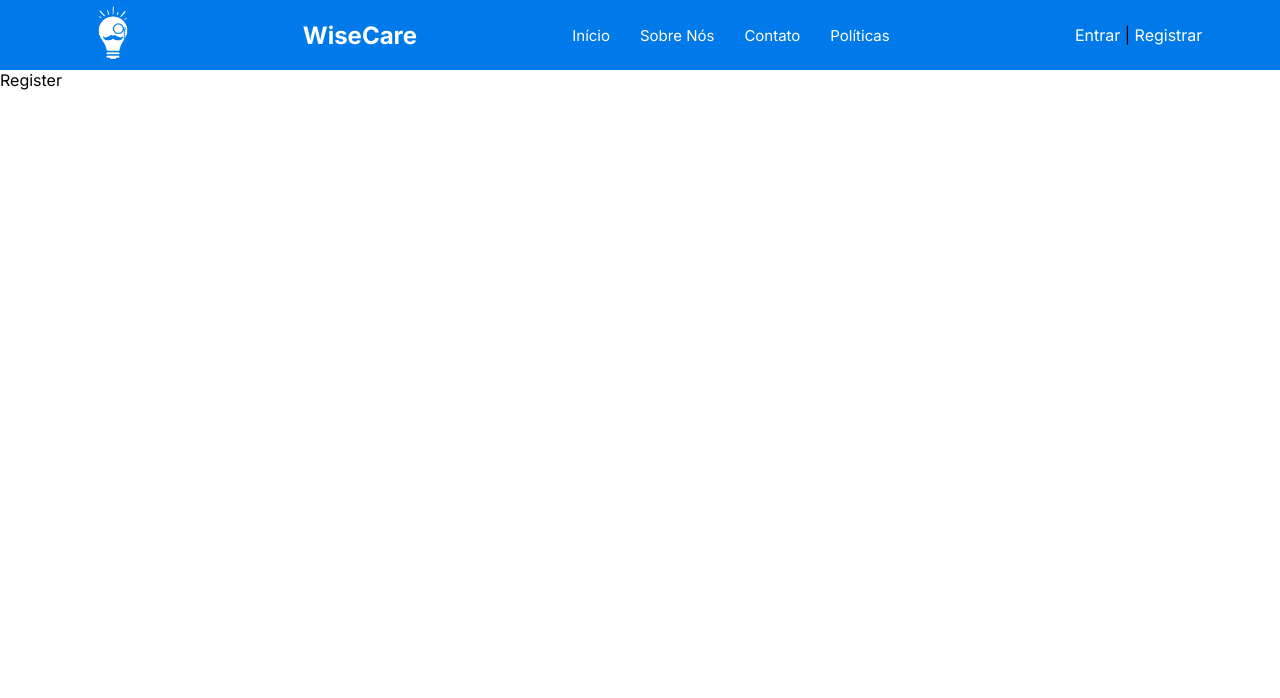
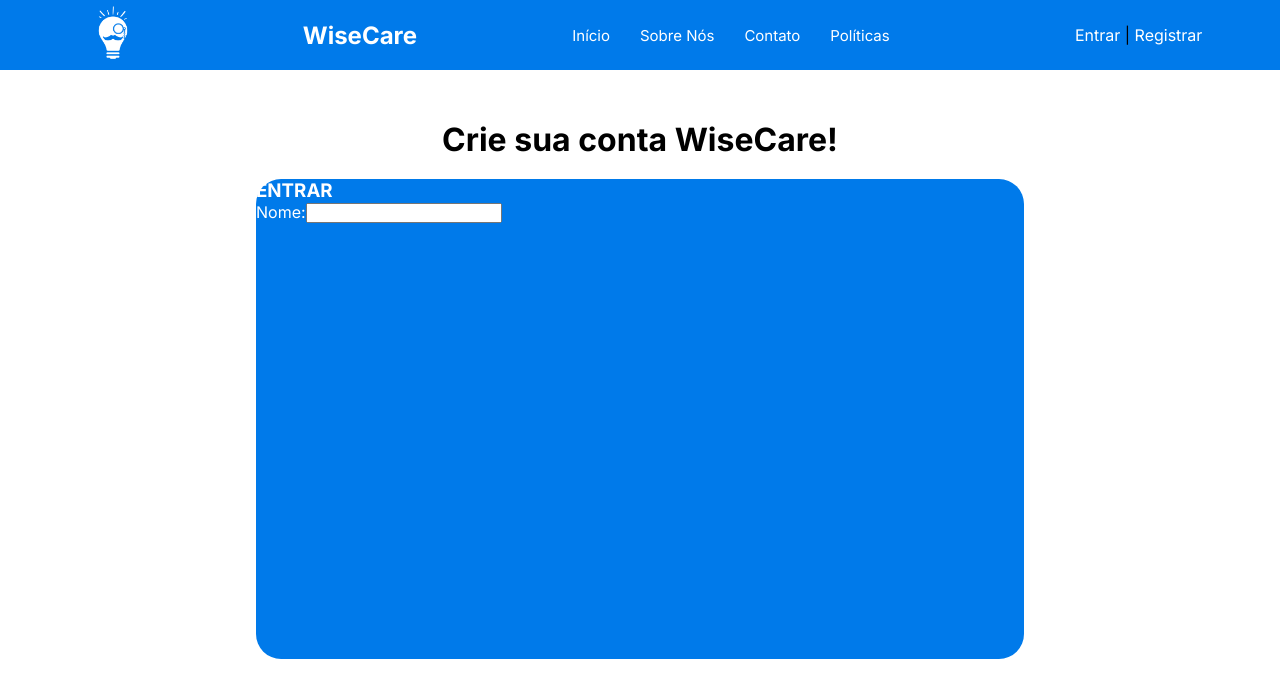
Before and after one commit to Lukareliz/wise-care, a React (Vite) app: page /register in a window 1280 px wide. Shown: the top 698 px of the page. Built offline with nearby package versions, Linux system fonts and the light colour scheme.

Commit message:
Fix: Corrected routes

```diff
--- a/src/App.css
+++ b/src/App.css
@@ -100,3 +100,15 @@
     color: white;
     cursor: pointer;
 }
+
+.register_container{
+    position: absolute;
+    left: 50%;
+    transform: translateX(-50%);
+    background-color: #007AEA;
+    width: 60%;
+    height: 60%;
+    color: white;
+    border-radius: 25px;
+    margin-top: 20px;
+}
--- a/src/App.jsx
+++ b/src/App.jsx
@@ -1,15 +1,12 @@
 import { Outlet } from 'react-router-dom'
-import NavBar from './components/navbar.jsx'
 
 import './App.css'
 
 function App() {
   return (
     <div>
-      <NavBar />
       <Outlet />
     </div>
-
   )
 }
 
--- a/src/components/NavBar.jsx
+++ b/src/components/NavBar.jsx
@@ -14,7 +14,7 @@ function NavBar(){
             </div>
             <div className="navbar_login">
                 <Link to="/login">Entrar </Link>|
-                <Link to="/Register"> Registrar</Link>
+                <Link to="/register"> Registrar</Link>
             </div>
         </nav>
     )
--- a/src/pages/Home.jsx
+++ b/src/pages/Home.jsx
@@ -1,8 +1,10 @@
 import Carrossel from '../components/sliderHome.jsx'
+import NavBar from '../components/navbar.jsx'
 
 const Home = () => {
   return (
     <div>
+      <NavBar />
       <Carrossel />
       <div className='title_main'>
         <h1>Encontre cuidadores!</h1>
--- a/src/pages/Login.jsx
+++ b/src/pages/Login.jsx
@@ -1,13 +1,18 @@
+import NavBar from "../components/navbar"
+
 const Login = () => {
   return (
     <div>
+      <NavBar />
       <h1 className="title_main">Entre na sua conta WiseCare!</h1>
       <div className="auth_container">
         <div className="auth_inputs">
           <h3>ENTRAR</h3>
-          <input type="email" name="" id="" placeholder="E-mail" />
-          <input type="password" name="" id="" placeholder="Senha" />
-          <div><input type="button" value="Entrar" className="buttons"/></div>
+          <form action="">
+            <input type="email" name="" id="" placeholder="E-mail" />
+            <input type="password" name="" id="" placeholder="Senha" />
+            <div><input type="button" value="Entrar" className="buttons"/></div>
+          </form>
         </div>
       </div>
     </div>
--- a/src/pages/Register.jsx
+++ b/src/pages/Register.jsx
@@ -1,6 +1,18 @@
+import NavBar from "../components/navbar"
+
 const Register = () => {
     return (
-      <div>Register</div>
+      <div>
+        <NavBar />
+        <h1 className="title_main">Crie sua conta WiseCare!</h1>
+        <div className="register_container">
+          <form action="">
+              <h3>ENTRAR</h3>
+              <label htmlFor="nome">Nome:</label>
+              <input type="text" id="nome" name="nome" required/>
+          </form>
+        </div>
+      </div>
     )
   }
 
```
